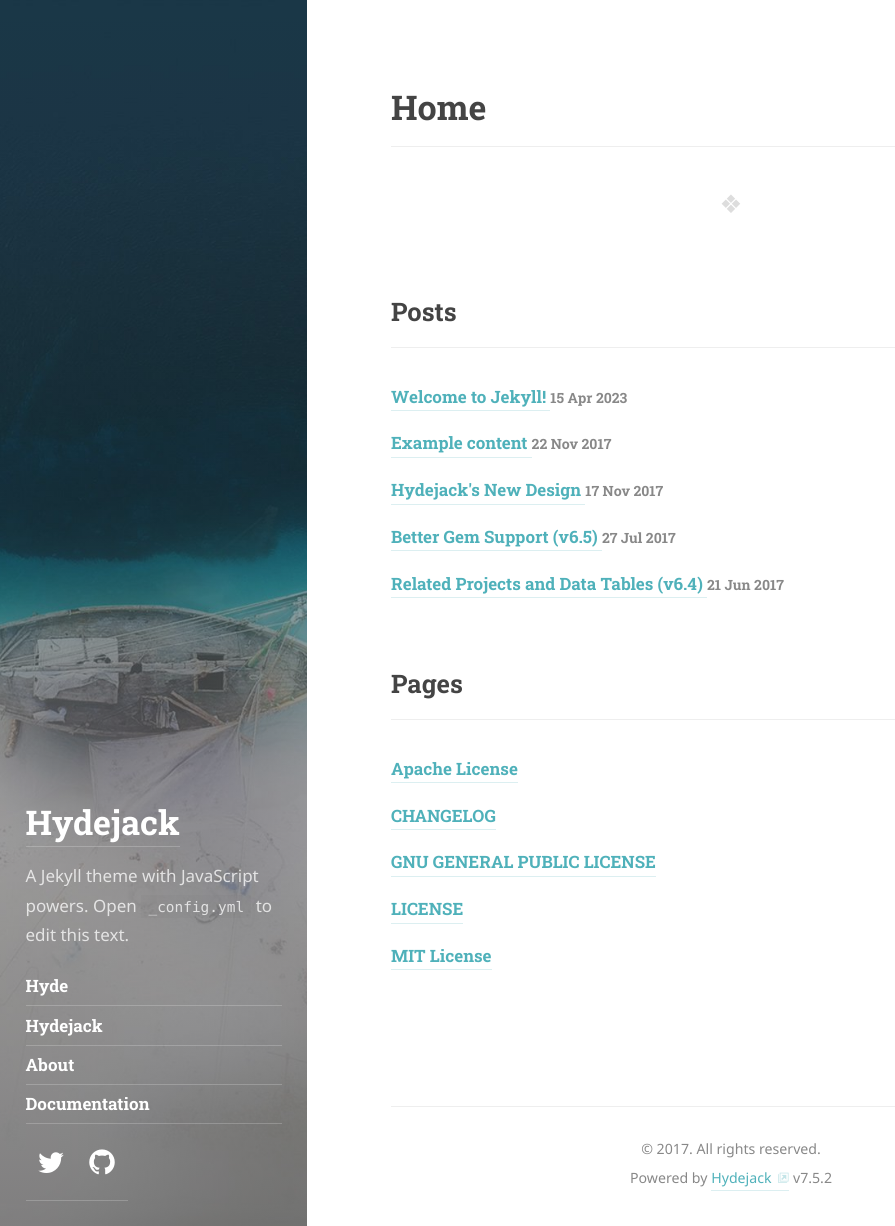
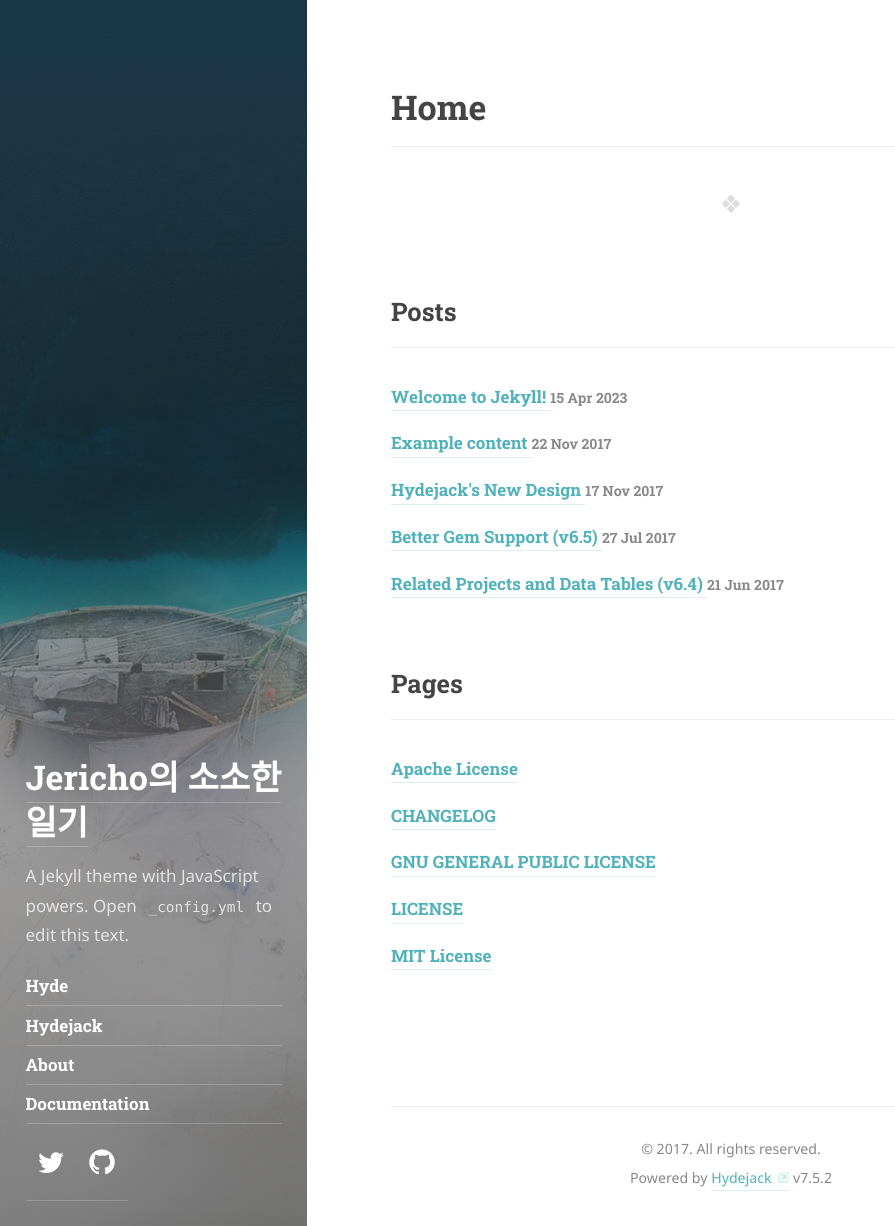
Before and after one commit to DevJericho/DevJericho.github.io, a Jekyll site: the page built from index.markdown, in a window 1280 px wide and 1226 px high. Shown: the whole window, without its empty margins (0-895 px from the left). Built offline with Jekyll 4.4.1, drawn with Linux system fonts in a browser that asks for light colours; some web fonts are replaced; the list of posts is cut into pages by our own code.

Commit message:
change title

```diff
--- a/_config.yml
+++ b/_config.yml
@@ -22,7 +22,7 @@
 lang:                  en
 
 # The title of your blog. Used in the sidebar and the browser tab.
-title:                 Hydejack
+title:                 Jericho의 소소한 일기
 
 # A short description (~150 chars) of the page used for the meta description tag.
 # Can use markdown, but no more than one paragraph (enforced by `>`)
```
